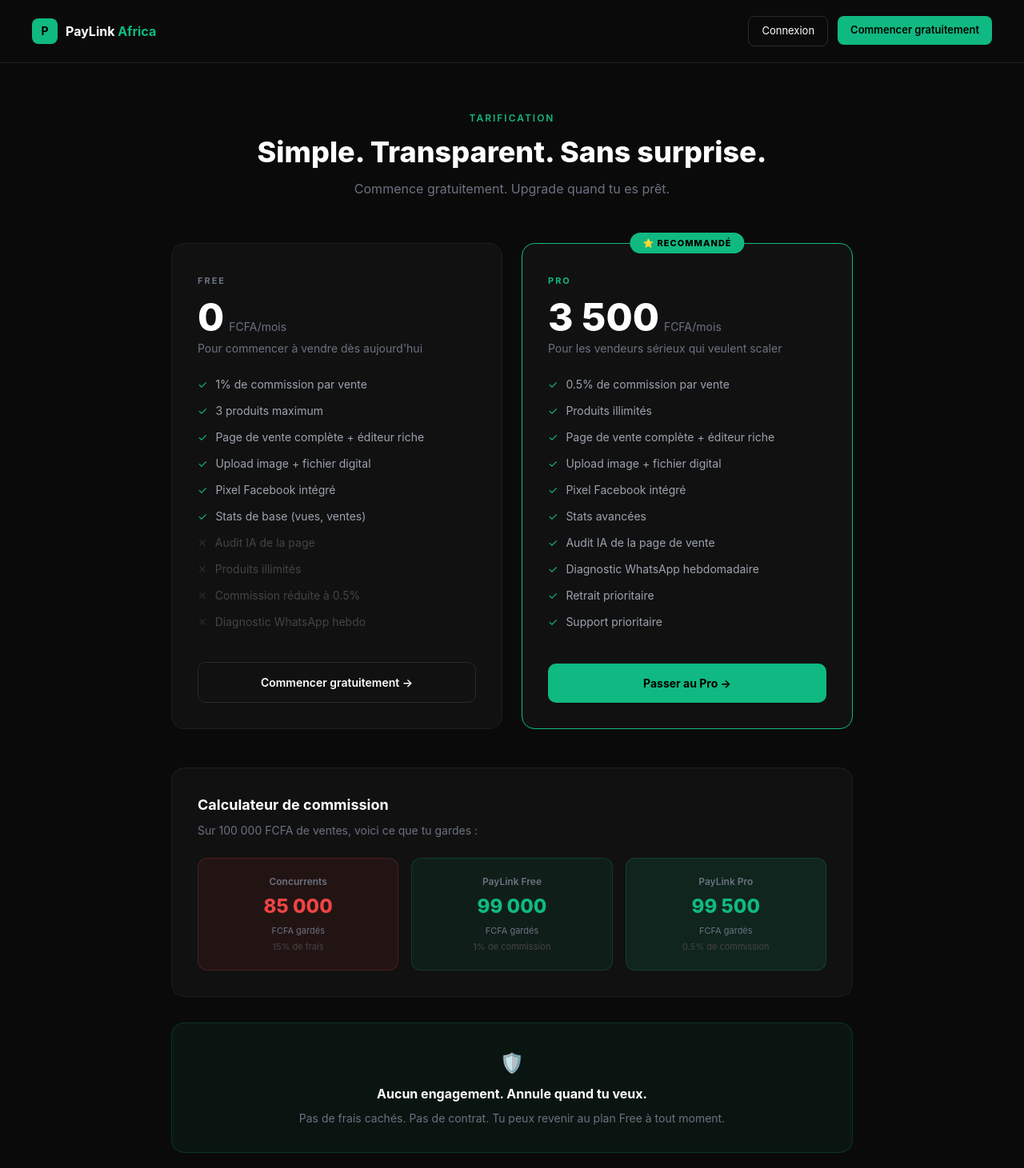
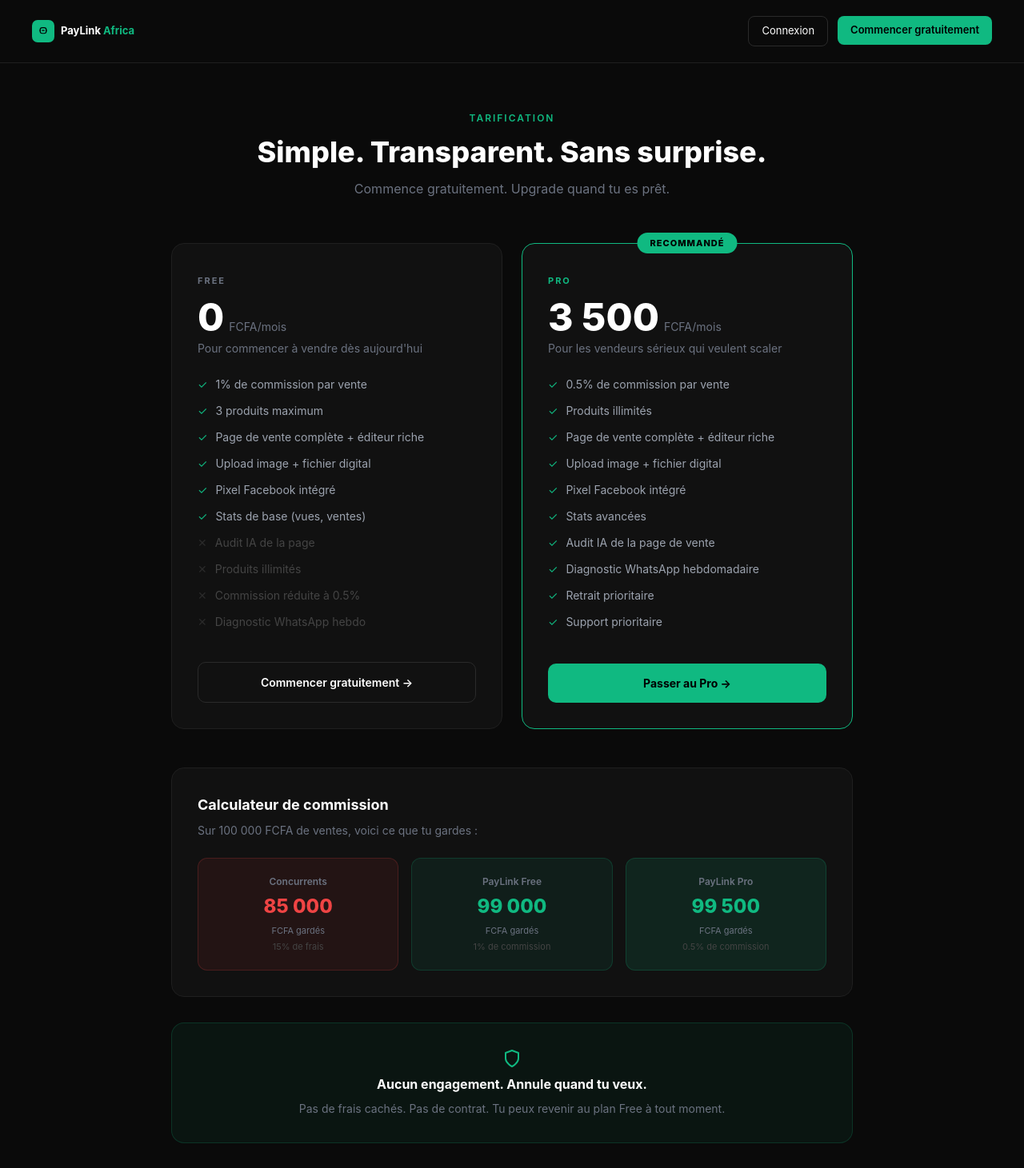
Before and after one commit to wahidgrowth/paylink-africa, a Next.js app: page /pricing in a window 1280 px wide. Shown: the top 1461 px of the page at 80% size. Built offline with nearby package versions, Linux system fonts and the light colour scheme.

Commit message:
feat: logo SVG - integration pricing page, icone shield SVG

```diff
--- a/app/pricing/page.tsx
+++ b/app/pricing/page.tsx
@@ -1,5 +1,6 @@
 'use client'
 import Link from 'next/link'
+import Logo from '@/components/Logo'
 
 const freeFeatures = [
   { text: '1% de commission par vente', included: true },
@@ -27,15 +28,16 @@ const proFeatures = [
   { text: 'Support prioritaire', included: true },
 ]
 
+const ShieldIcon = () => <svg width="24" height="24" viewBox="0 0 24 24" fill="none" stroke="currentColor" strokeWidth="2" strokeLinecap="round" strokeLinejoin="round"><path d="M12 22s8-4 8-10V5l-8-3-8 3v7c0 6 8 10 8 10z"/></svg>
+
 export default function PricingPage() {
   return (
     <div style={{ minHeight: '100vh', background: '#0A0A0A', fontFamily: 'Inter, sans-serif' }}>
 
       {/* NAV */}
       <nav style={{ display: 'flex', justifyContent: 'space-between', alignItems: 'center', padding: '20px 40px', borderBottom: '0.5px solid #1F1F1F' }}>
-        <Link href="/" style={{ textDecoration: 'none', display: 'flex', alignItems: 'center', gap: '10px' }}>
-          <div style={{ width: '32px', height: '32px', background: '#10B981', borderRadius: '8px', display: 'flex', alignItems: 'center', justifyContent: 'center', fontWeight: '700', fontSize: '14px', color: '#000' }}>P</div>
-          <span style={{ fontSize: '16px', fontWeight: '700', color: '#fff' }}>PayLink <span style={{ color: '#10B981' }}>Africa</span></span>
+        <Link href="/" style={{ textDecoration: 'none' }}>
+          <Logo size="sm" />
         </Link>
         <div style={{ display: 'flex', gap: '12px' }}>
           <Link href="/auth" style={{ textDecoration: 'none' }}>
@@ -97,7 +99,7 @@ export default function PricingPage() {
           {/* PRO */}
           <div style={{ background: '#111111', borderRadius: '16px', padding: '32px', border: '1.5px solid #10B981', position: 'relative', display: 'flex', flexDirection: 'column' }}>
             <div style={{ position: 'absolute', top: '-14px', left: '50%', transform: 'translateX(-50%)', background: '#10B981', color: '#000', fontSize: '11px', fontWeight: '800', padding: '5px 16px', borderRadius: '20px', whiteSpace: 'nowrap', letterSpacing: '1px' }}>
-              ⭐ RECOMMANDÉ
+              RECOMMANDÉ
             </div>
 
             <div style={{ marginBottom: '24px' }}>
@@ -127,7 +129,7 @@ export default function PricingPage() {
 
         </div>
 
-        {/* COMPARAISON COMMISSION */}
+        {/* CALCULATEUR */}
         <div style={{ background: '#111111', borderRadius: '16px', padding: '32px', border: '0.5px solid #1F1F1F', marginBottom: '32px' }}>
           <h2 style={{ fontSize: '18px', fontWeight: '700', color: '#fff', margin: '0 0 8px' }}>Calculateur de commission</h2>
           <p style={{ fontSize: '14px', color: '#6B7280', margin: '0 0 24px' }}>Sur 100 000 FCFA de ventes, voici ce que tu gardes :</p>
@@ -149,7 +151,9 @@ export default function PricingPage() {
 
         {/* GARANTIE */}
         <div style={{ textAlign: 'center', padding: '32px', background: '#10B98110', borderRadius: '16px', border: '0.5px solid #10B98130', marginBottom: '32px' }}>
-          <p style={{ fontSize: '24px', margin: '0 0 8px' }}>🛡️</p>
+          <div style={{ display: 'flex', justifyContent: 'center', marginBottom: '8px', color: '#10B981' }}>
+            <ShieldIcon />
+          </div>
           <h3 style={{ fontSize: '16px', fontWeight: '700', color: '#fff', margin: '0 0 8px' }}>Aucun engagement. Annule quand tu veux.</h3>
           <p style={{ fontSize: '14px', color: '#6B7280', margin: 0 }}>Pas de frais cachés. Pas de contrat. Tu peux revenir au plan Free à tout moment.</p>
         </div>
```
